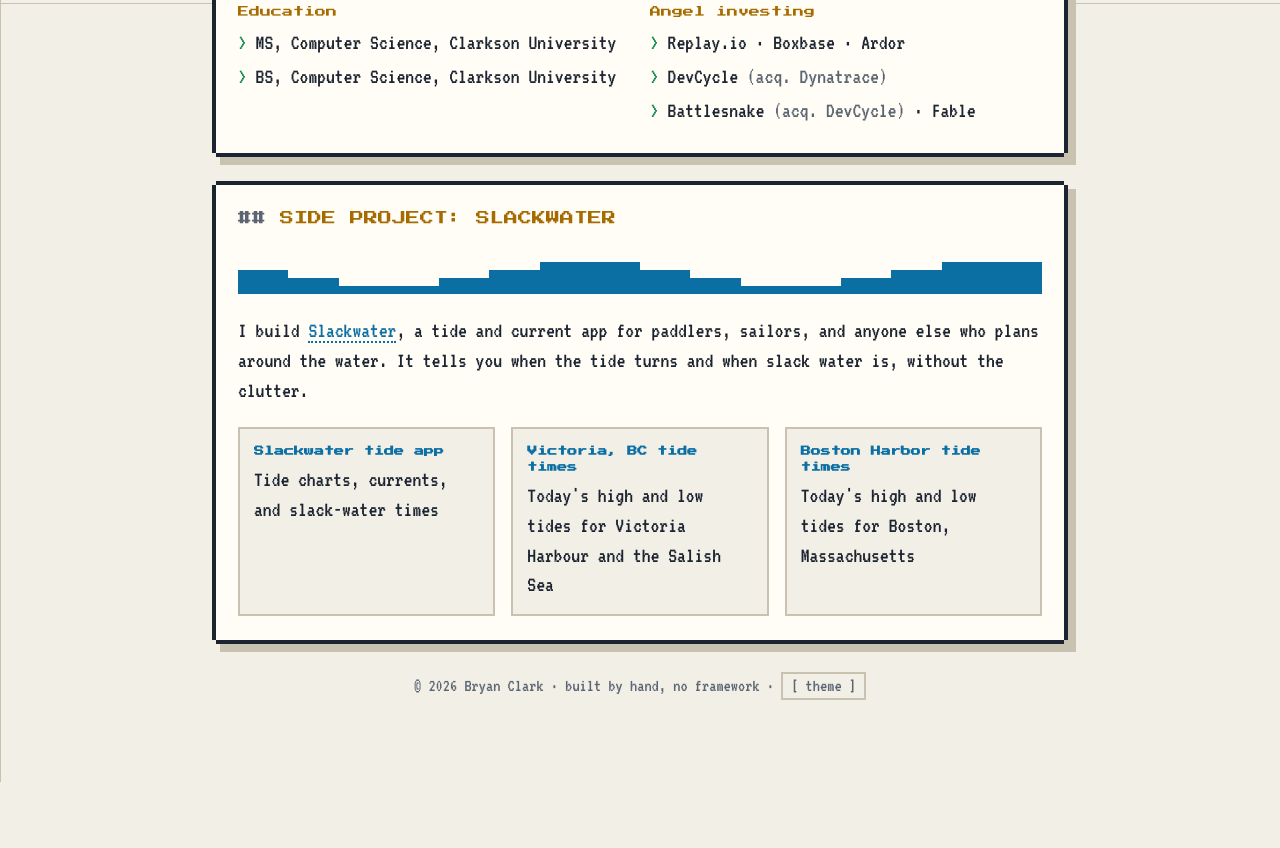
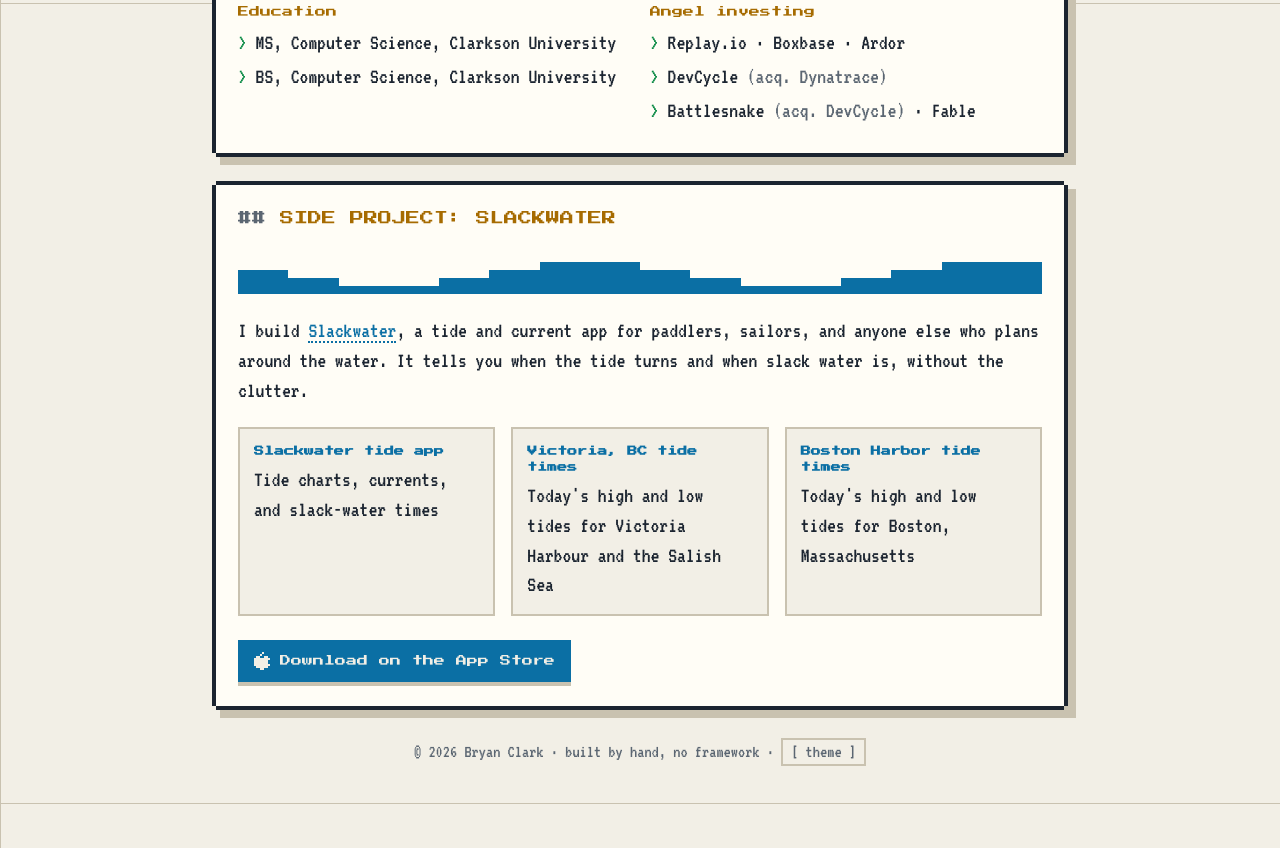
Before and after one commit to clarkbw/clarkbw.github.io, a plain HTML site: page index.html in a window 1280 px wide. Shown: the part 1597-2445 px from the top of the page. Before the commit the page ends 2379 px from the top, so only its background shows below. Drawn offline with Linux system fonts and the light colour scheme.

Commit message:
Add Slackwater App Store button
Co-Authored-By: Claude Opus 5.5 <noreply@anthropic.com>
Claude-Session: https://claude.ai/code/session_015mTPd9qCr1Xf2qQ7RYDz5n

```diff
--- a/index.html
+++ b/index.html
@@ -155,6 +155,9 @@
     .card:hover, .card:focus-visible { background: var(--bg); color: var(--ink); border-color: var(--cyan); border-bottom: 2px solid var(--cyan); }
     .card:hover strong { color: var(--amber); }
 
+    .appstore { display: inline-flex; align-items: center; gap: 10px; background: var(--cyan); font-size: 11px; padding: 12px 16px; }
+    .appstore svg { width: 16px; height: 18px; }
+
     footer { color: var(--dim); text-align: center; font-size: 18px; }
     .theme-toggle { font: inherit; color: var(--dim); background: none; border: 2px solid var(--edge); padding: 0 8px; cursor: pointer; }
     .theme-toggle:hover { color: var(--ink); border-color: var(--ink); }
@@ -290,6 +293,12 @@
             Today's high and low tides for Boston, Massachusetts
           </a>
         </div>
+        <div class="links" style="margin-top:24px">
+          <a class="btn appstore" href="https://apps.apple.com/app/slackwater-tides-current/id6813654837?ct=clarkbw.dev" aria-label="Download Slackwater: Tides &amp; Current on the App Store">
+            <svg viewBox="0 0 8 9" shape-rendering="crispEdges" aria-hidden="true"><path fill="currentColor" d="M4 0h1v1H4zM3 1h1v1H3zM1 2h2v1h2V2h2v1h1v1H7v2h1v1H7v1H5v1H3V8H1V7H0V3h1z"/></svg>
+            <span>Download on the App Store</span>
+          </a>
+        </div>
       </section>
     </main>
 
```
